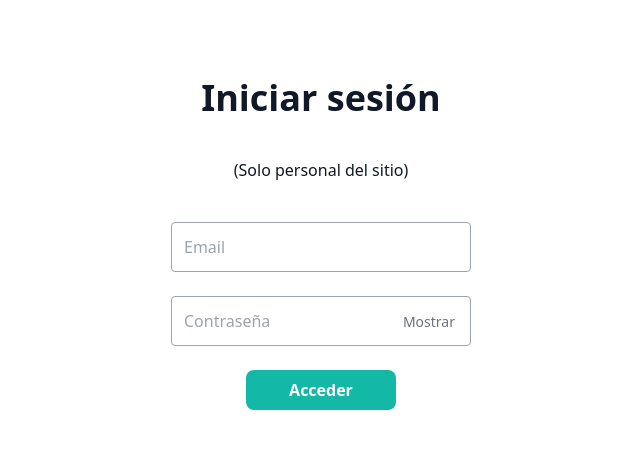
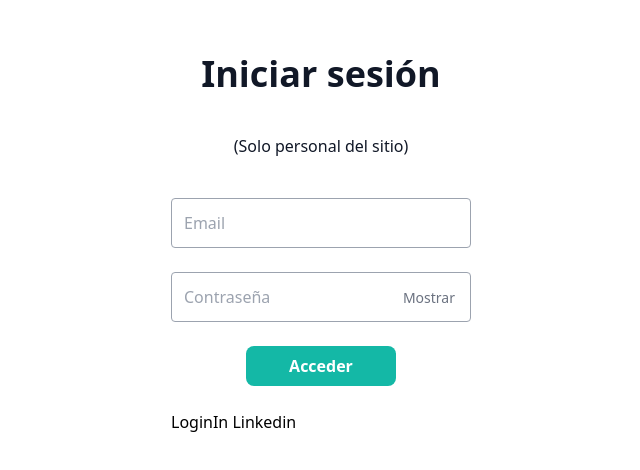
Before and after one commit to mariandrean/NewValue, a React (Vite) app in the folder client/: page /login in a window 1280 px wide. Shown: the part 156-626 px from the top of the page, without its empty margins (319-959 px from the left). Built offline with nearby package versions, Linux system fonts and the light colour scheme.

Commit message:
feat(client/Login/Home):access-to-linkedin-api-and-get-code-in-the-url

```diff
--- a/client/config.js
+++ b/client/config.js
@@ -3,3 +3,6 @@ export const RESOURCE_TYPE = "image";
 export const PRESET_NAME = "new_value_preset";
 
 export const API_URL = "http://localhost:5000/api";
+/* export const CLIENT_ID = process.env.CLIENT_ID;
+export const CLIENT_SECRET = process.env.CLIENT_SECRET;
+export const ENCONDED_URI = process.env.ENCONDED_URI; */
--- a/client/package.json
+++ b/client/package.json
@@ -13,11 +13,13 @@
   },
   "dependencies": {
     "axios": "^1.6.8",
+    "dotenv": "^16.4.5",
     "json-server": "^1.0.0-alpha.23",
     "react": "^18.2.0",
     "react-dom": "^18.2.0",
     "react-hook-form": "^7.51.3",
-    "react-router-dom": "^6.22.3"
+    "react-router-dom": "^6.22.3",
+    "react-share": "^5.1.0"
   },
   "devDependencies": {
     "@testing-library/dom": "^10.0.0",
--- /dev/null
+++ b/client/src/helpers/loginLinkedin.js
@@ -0,0 +1,27 @@
+import axios from "axios";
+
+
+export const loginLinkedin = async() =>{
+    const auth_endpoint = `https://www.linkedin.com/oauth/v2/authorization?response_type=code&client_id=771nnb1spod0vm&redirect_uri=http://localhost:5173/&state=foobar&scope=profile%20email%20w_member_social`
+    try{
+        const authLinkedinLogin = await axios.get(auth_endpoint)
+        console.log(authLinkedinLogin);
+
+        const url = new URL(window.location.href);
+        const urlParams = new URLSearchParams(url.search);
+        const code = urlParams.get('code');
+        console.log(code)
+
+    }
+    catch(error){
+        console.error('Error redirecting to LinkedIn Login verification:', error);
+        throw error;
+    }
+}
+
+
+
+const url = "https://www.linkedin.com/oauth/v2/accessToken"
+export const appToken= () =>{
+
+}
--- a/client/src/pages/Home.jsx
+++ b/client/src/pages/Home.jsx
@@ -5,6 +5,10 @@ import { Link, useLoaderData } from 'react-router-dom';
 const Home = () => {
   const [loadingData, setLoadingData] = useState(true);
   const news = useLoaderData();
+  const url = new URL(window.location.href);
+  const urlParams = new URLSearchParams(url.search);
+  const code = urlParams.get('code');
+  console.log(code)
 
   useEffect(() => {
     if (news) {
--- a/client/src/pages/Login.jsx
+++ b/client/src/pages/Login.jsx
@@ -3,6 +3,9 @@ import { useNavigate } from 'react-router-dom';
 import { useUserContext } from '../context/UserContext.jsx';
 import { login } from '../services/usersServices.js'
 import { useForm } from 'react-hook-form';
+
+const CLIENT_ID="771nnb1spod0vm"
+const ENCONDED_URI="http://localhost:5173/"
 
 const Login = () => {
   const { handleSubmit, register, formState: { errors } } = useForm();
@@ -48,7 +51,9 @@ const Login = () => {
           <button type="submit" className="w-[150px] self-center bg-teal-500 text-white border-green-900 rounded-lg font-semibold py-2 px-4 hover:bg-teal-800 transition duration-300 ease-in-out">
             Acceder
           </button>
-
+          <a href={`https://www.linkedin.com/oauth/v2/authorization?response_type=code&client_id=${CLIENT_ID}&redirect_uri=${ENCONDED_URI}&state=foobar&scope=profile%20email%20w_member_social`}>
+          <button type="subit">LoginIn Linkedin</button>
+          </a>
         </form>
       </div>
     </>
```
Also changed, not shown: 2 other files (tests, documents, lock files or other folders).
